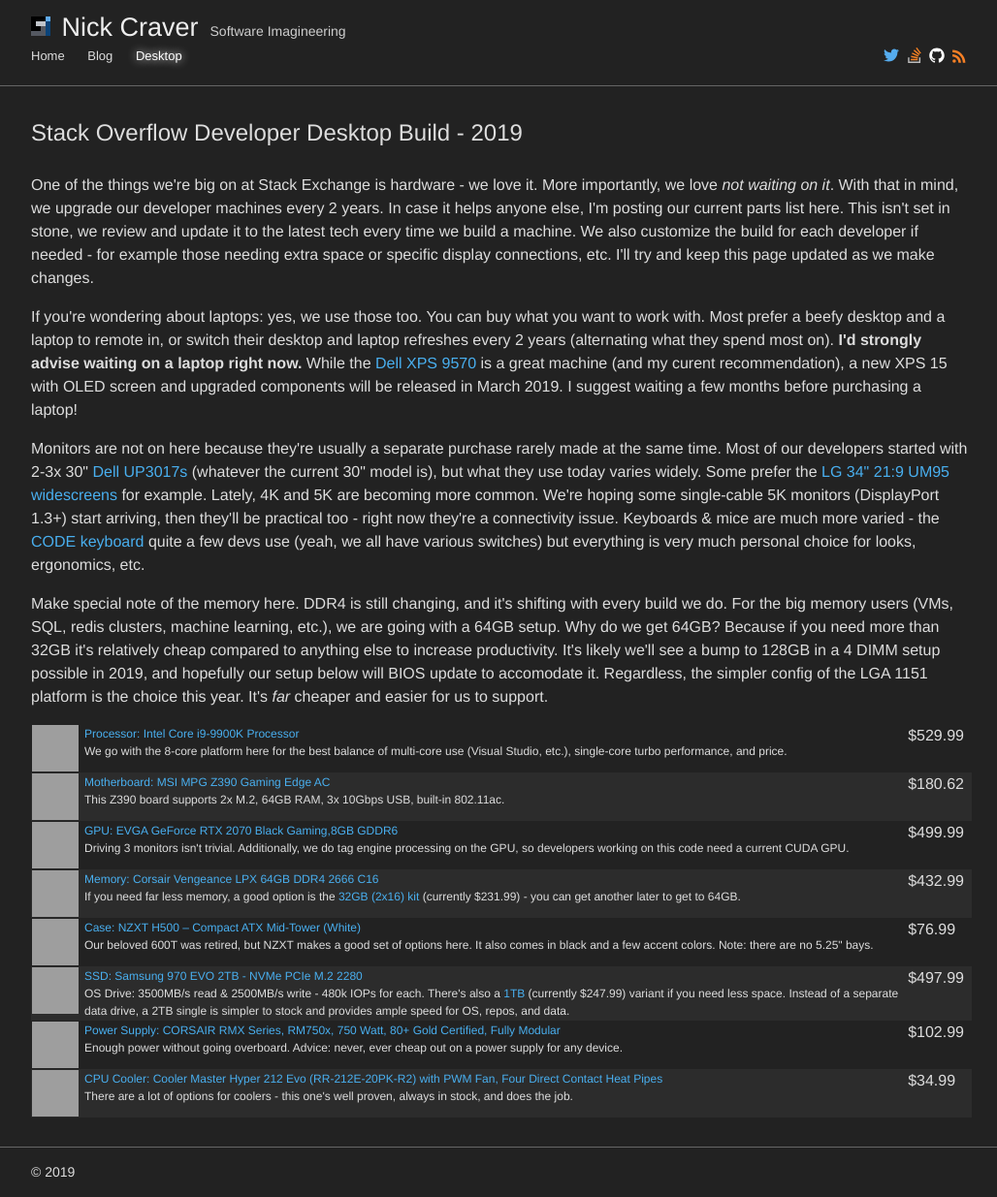
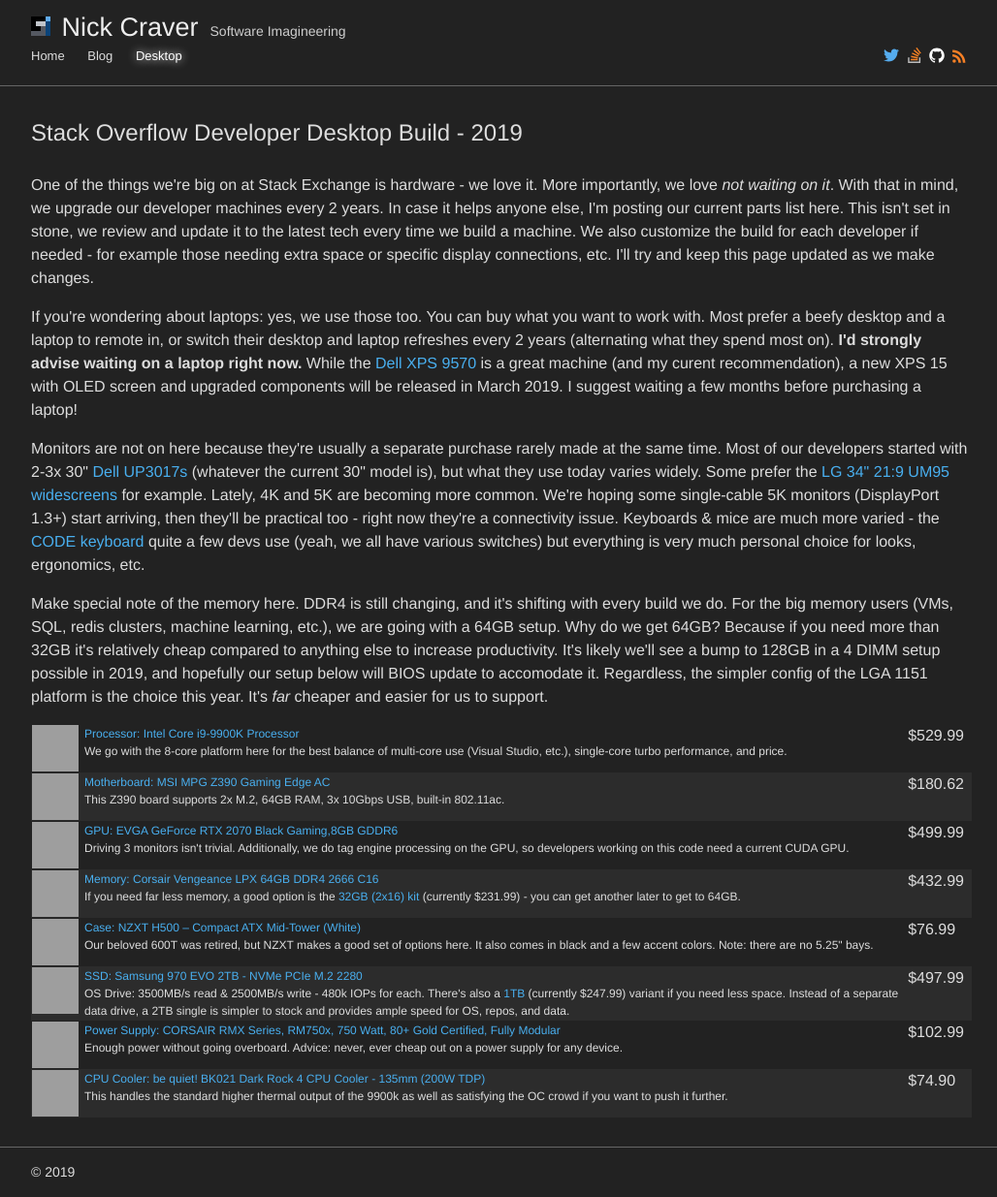
Before and after one commit to NickCraver/nickcraver.github.com, a Jekyll site: the page built from desktop-build.html, in a window 1280 px wide, cut to the strip 0-1235 px from the top of the page. Shown: the whole strip at 97% size, without its empty margins (123-1151 px from the left). Built offline with Jekyll 4.4.1, drawn with Linux system fonts in a browser that asks for light colours; grey boxes are pictures that could not be loaded.

Commit message:
2019 Build: swap to a beefier CPU cooler

```diff
--- a/desktop-build.html
+++ b/desktop-build.html
@@ -97,12 +97,12 @@
                   <td>$102.99</td>
                 </tr>
                 <tr>
-                  <td><img src="https://images-na.ssl-images-amazon.com/images/I/81c-RAt5Y9L._SS96_.jpg" alt=""></td>
+                  <td><img src="https://images-na.ssl-images-amazon.com/images/I/51uWLawlfxL._SS96_.jpg" alt=""></td>
                   <td>
-                    <a href="https://amzn.to/2VPPI7G">CPU Cooler: Cooler Master Hyper 212 Evo (RR-212E-20PK-R2) with PWM Fan, Four Direct Contact Heat Pipes</a><br/>
-                    There are a lot of options for coolers - this one's well proven, always in stock, and does the job.
+                    <a href="https://amzn.to/2VMBQeu">CPU Cooler: be quiet! BK021 Dark Rock 4 CPU Cooler - 135mm (200W TDP)</a><br/>
+                    This handles the standard higher thermal output of the 9900k as well as satisfying the OC crowd if you want to push it further.
                   </td>
-                  <td>$34.99</td>
+                  <td>$74.90</td>
                 </tr>
               </tbody>
             </table>
```
